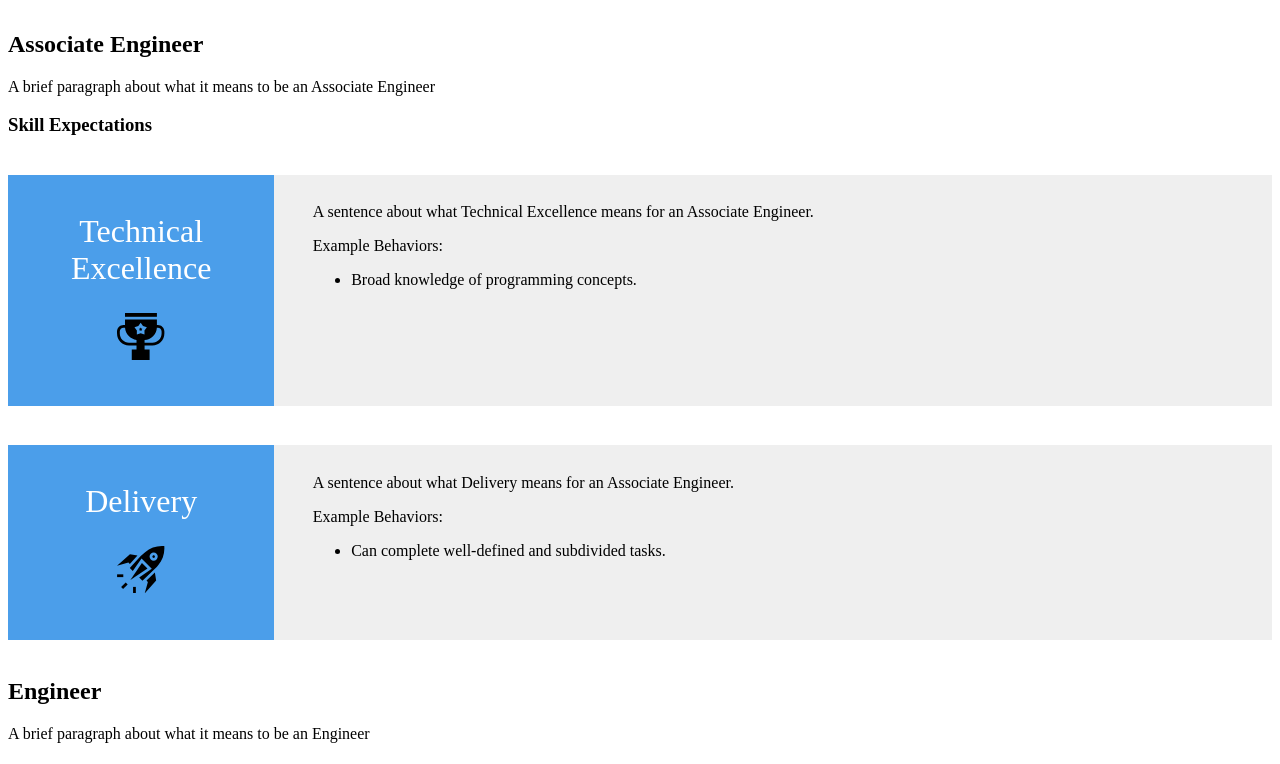
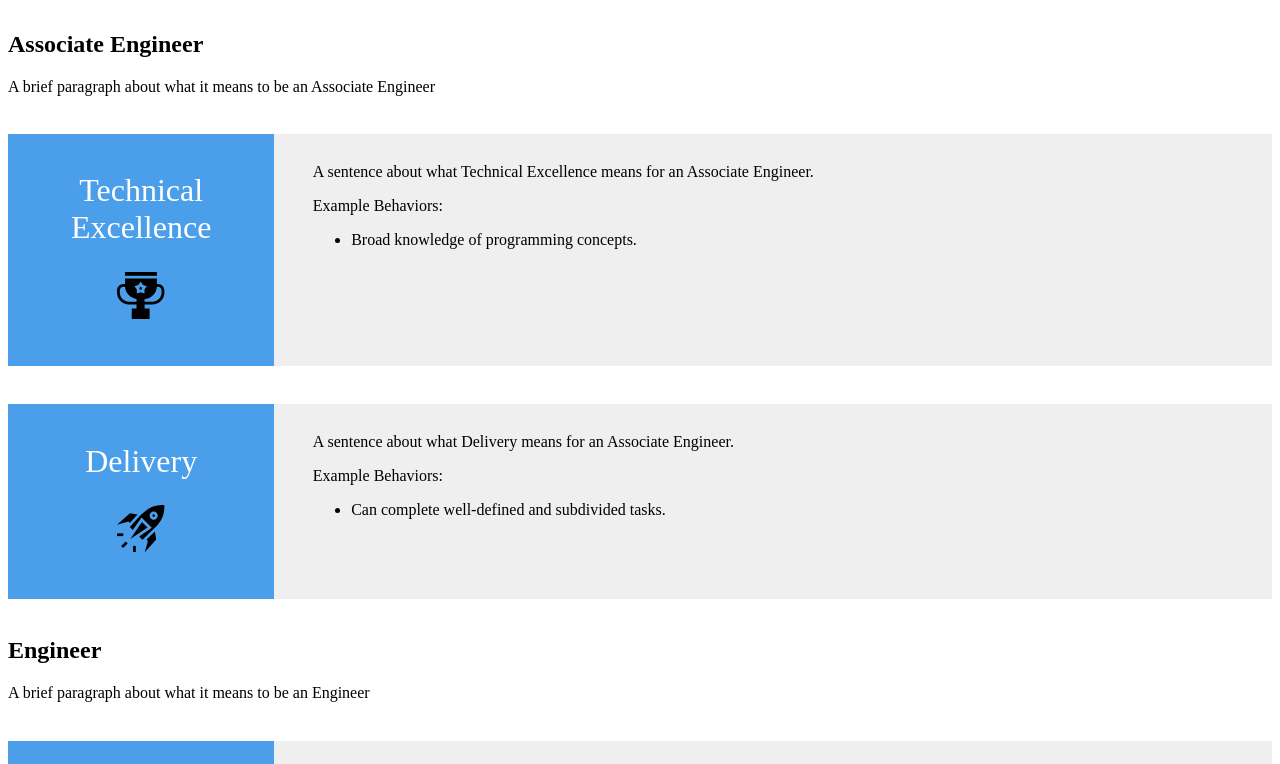
Before and after one commit to TangoGroup/career-journeys, a Next.js app: page /roles in a window 1280 px wide. Shown: the part 829-1593 px from the top of the page. Built offline with nearby package versions, Linux system fonts and the light colour scheme.

Commit message:
Minor improvements

```diff
--- a/components/Role.js
+++ b/components/Role.js
@@ -11,7 +11,6 @@ const Role = (props) => {
       <div id={roleKey} className="hidden-anchor" />
       <h2>{role.title}</h2>
       <p>{role.description}</p>
-      <h3>Skill Expectations</h3>
       {Object.keys(SKILLS).map(skillKey => (
         <RoleSkillExpectations roleKey={roleKey} skillKey={skillKey} />
       ))}
```
